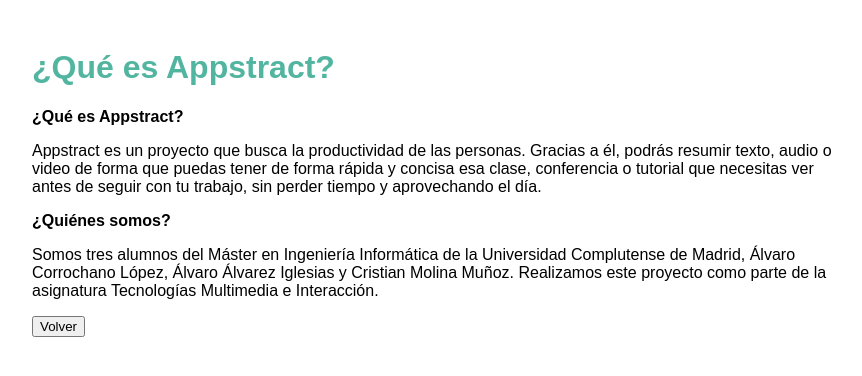
After one commit to AlvarezIglesias/appstract, a Flask app: page /faq/ in a window 1280 px wide. The commit adds this page. Shown: the top 376 px of the page, without its empty margins (208-1070 px from the left). Run offline with Flask 3, Linux system fonts and the light colour scheme.

Commit message:
First Design
First approach to final solution

```diff
--- a/main.py
+++ b/main.py
@@ -21,6 +21,10 @@
 @app.route('/mainpage/')
 def main_page():
     return render_template("/main_page.html")
+
+@app.route('/faq/')
+def faq_page():
+    return render_template("/faq.html")
 
 ALLOWED_EXTENSIONS = {'mp3'}
 UPLOAD_FOLDER = './tmp'
@@ -90,7 +94,7 @@
     '''
     except Exception as e:
         print(f"Error: {e}")
-        abort(500, description="Ha ocurrido un error interno. Por favor, intenta de nuevo más tarde.")
+        abort(500, description="Ha ocurrido un error interno. Por favor, intentalo de nuevo más tarde.")
 
 
 if __name__ == '__main__':
--- /dev/null
+++ b/templates/faq.html
@@ -0,0 +1,36 @@
+<!DOCTYPE html>
+<html lang="es">
+<head>
+    <meta charset="UTF-8">
+    <meta name="viewport" content="width=device-width, initial-scale=1.0">
+    <title>¿Qué es Appstract?</title>
+    <style>
+        body {
+            font-family: Arial, sans-serif;
+        }
+        .container {
+            max-width: 800px;
+            margin: auto;
+            padding: 20px;
+        }
+        h1 {
+            color: #52b5a0;
+        }
+    </style>
+</head>
+<body>
+
+<div class="container">
+    <h1>¿Qué es Appstract?</h1>
+
+    <p><strong>¿Qué es Appstract?</strong></p>
+    <p>Appstract es un proyecto que busca la productividad de las personas. Gracias a él, podrás resumir texto, audio o video de forma que puedas tener de forma rápida y concisa esa clase, conferencia o tutorial que necesitas ver antes de seguir con tu trabajo, sin perder tiempo y aprovechando el día.</p>
+
+    <p><strong>¿Quiénes somos?</strong></p>
+    <p>Somos tres alumnos del Máster en Ingeniería Informática de la Universidad Complutense de Madrid, Álvaro Corrochano López, Álvaro Álvarez Iglesias y Cristian Molina Muñoz. Realizamos este proyecto como parte de la asignatura Tecnologías Multimedia e Interacción.</p>
+
+    <button onclick="window.history.back();">Volver</button>
+</div>
+
+</body>
+</html>
--- a/templates/main_page.html
+++ b/templates/main_page.html
@@ -163,8 +163,8 @@
             <p> {{ data['abstract'] }} </p>
             {% endif %}
         </div>
-        <div class="footer">
-            <a href="#about">¿Qué es Appstract?</a>
+        <div class="footer" action="/faq/">
+            <a href="/faq/">¿Qué es Appstract?</a>
         </div>
         <img class="logo" src="/static/img/logo_principal.png" alt="Logo Principal">
     </div>
```
